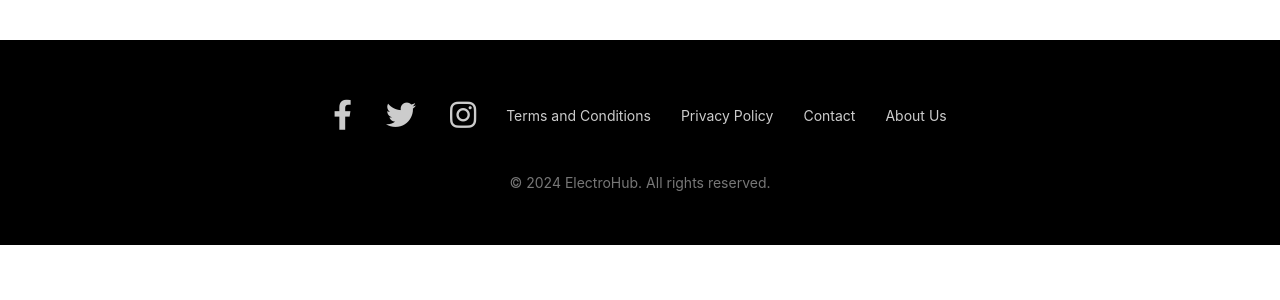
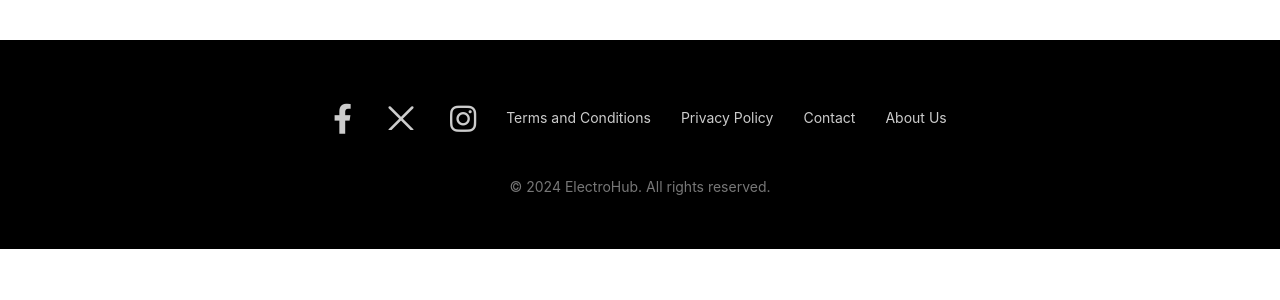
Before and after one commit to OsirOsir/electrohub-frontend, a React (Create React App) app: page / in a window 1280 px wide. Shown: the top 300 px of the page. Built offline with nearby package versions, Linux system fonts and the light colour scheme.

Commit message:
structured footer

```diff
--- a/public/index.html
+++ b/public/index.html
@@ -9,6 +9,7 @@
       name="description"
       content="Web site created using create-react-app"
     />
+    <link href="https://cdnjs.cloudflare.com/ajax/libs/font-awesome/6.0.0-beta3/css/all.min.css" rel="stylesheet" />
     <link href="https://cdn.jsdelivr.net/npm/bootstrap-icons/font/bootstrap-icons.css" rel="stylesheet">
 
     <link
--- a/src/components/Footer.css
+++ b/src/components/Footer.css
@@ -11,7 +11,6 @@ html, body {
   display: flex;
   flex-direction: column;
   height: 100%;
-  justify-content: space-between; /* Ensures footer stays at the bottom */
 }
 
 /* Main content should take available space */
@@ -26,7 +25,6 @@ html, body {
   text-align: center;         /* Center the text */
   padding: 40px 0;            /* Add more padding for spacing */
   width: 100%;
-  position: relative;         /* Ensures it's in its place */
 }
 
 .footer-content {
--- a/src/components/Footer.js
+++ b/src/components/Footer.js
@@ -1,6 +1,6 @@
 import React from 'react';
-import { Link } from 'react-router-dom';
-import './Footer.css';
+import { Link } from 'react-router-dom'; // Import Link for routing
+import './Footer.css'; // Import CSS for footer styling
 
 function Footer() {
   return (
@@ -14,7 +14,10 @@ function Footer() {
               <i className="fab fa-facebook-f" style={{ fontSize: '30px' }}></i> {/* Facebook icon */}
             </a>
             <a href="https://twitter.com" target="_blank" rel="noopener noreferrer">
-              <i className="fab fa-twitter" style={{ fontSize: '30px' }}></i> {/* Twitter icon */}
+              {/* Updated Twitter X logo using SVG */}
+              <svg xmlns="http://www.w3.org/2000/svg" width="30" height="30" viewBox="0 0 24 24" fill="none" stroke="currentColor" strokeWidth="2" strokeLinecap="round" strokeLinejoin="round" className="twitter-x-icon">
+                <path d="M3 6l18 18M21 6l-18 18"></path>
+              </svg> {/* Twitter X icon */}
             </a>
             <a href="https://instagram.com" target="_blank" rel="noopener noreferrer">
               <i className="fab fa-instagram" style={{ fontSize: '30px' }}></i> {/* Instagram icon */}
```
